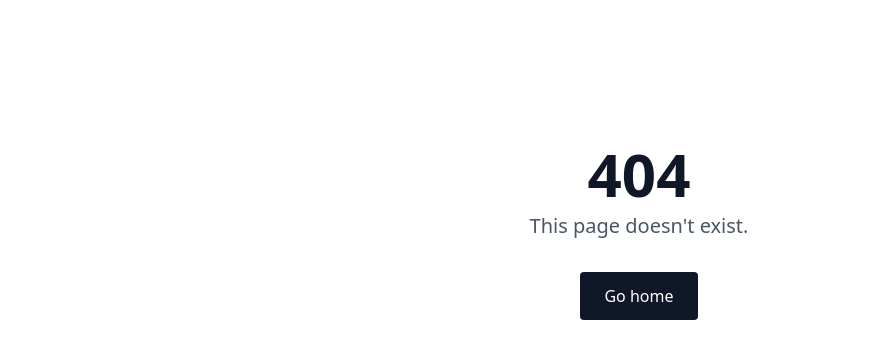
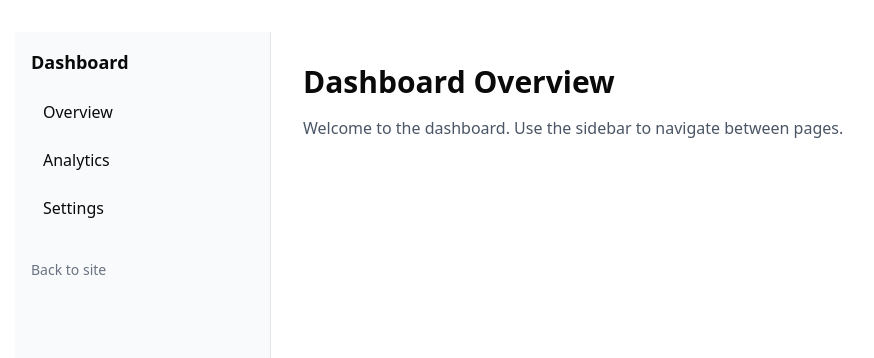
Before and after one commit to VirajJayasiri/nextjs-foundations, a Next.js app in the folder apps/web/: page /dashboard in a window 1280 px wide. Before the commit this address had no page. Shown: the top 358 px of the page, without its empty margins (1-875 px from the left). Built offline with nearby package versions, Linux system fonts and the light colour scheme.

Commit message:
feat(core): add nested layout for section chrome

```diff
--- /dev/null
+++ b/apps/web/src/app/dashboard/analytics/page.tsx
@@ -0,0 +1,8 @@
+export default function AnalyticsPage() {
+  return (
+    <div>
+      <h1 className="mb-4 font-bold text-3xl">Analytics</h1>
+      <p className="text-gray-600">View your traffic and performance data here.</p>
+    </div>
+  );
+}
--- /dev/null
+++ b/apps/web/src/app/dashboard/layout.tsx
@@ -0,0 +1,36 @@
+import Link from "next/link";
+
+export default function DashboardLayout({
+  children,
+}: {
+  children: React.ReactNode;
+}) {
+  return (
+    <div className="flex min-h-screen">
+      <aside className="w-64 border-r bg-gray-50 p-4">
+        <h2 className="mb-4 font-bold text-lg">Dashboard</h2>
+        <nav className="flex flex-col gap-2">
+          <Link href="/dashboard" className="rounded px-3 py-2 hover:bg-gray-200">
+            Overview
+          </Link>
+          <Link
+            href="/dashboard/analytics"
+            className="rounded px-3 py-2 hover:bg-gray-200"
+          >
+            Analytics
+          </Link>
+          <Link
+            href="/dashboard/settings"
+            className="rounded px-3 py-2 hover:bg-gray-200"
+          >
+            Settings
+          </Link>
+        </nav>
+        <Link href="/" className="mt-8 block text-gray-500 text-sm hover:text-gray-900">
+          Back to site
+        </Link>
+      </aside>
+      <main className="flex-1 p-8">{children}</main>
+    </div>
+  );
+}
--- /dev/null
+++ b/apps/web/src/app/dashboard/page.tsx
@@ -0,0 +1,10 @@
+export default function DashboardPage() {
+  return (
+    <div>
+      <h1 className="mb-4 font-bold text-3xl">Dashboard Overview</h1>
+      <p className="text-gray-600">
+        Welcome to the dashboard. Use the sidebar to navigate between pages.
+      </p>
+    </div>
+  );
+}
--- /dev/null
+++ b/apps/web/src/app/dashboard/settings/page.tsx
@@ -0,0 +1,8 @@
+export default function SettingsPage() {
+  return (
+    <div>
+      <h1 className="mb-4 font-bold text-3xl">Settings</h1>
+      <p className="text-gray-600">Manage your dashboard settings here.</p>
+    </div>
+  );
+}
```
